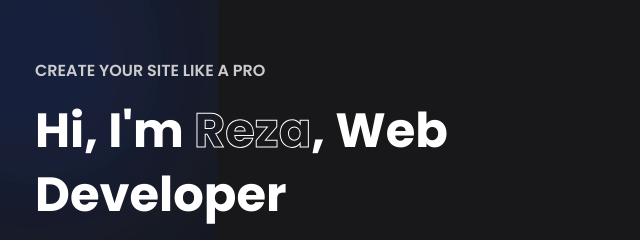
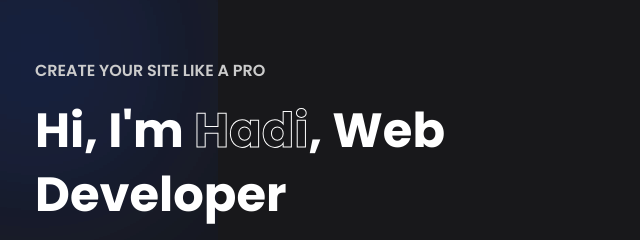
Before and after one commit to Hadi493/portfolio-1, a plain HTML site: page index.html in a window 1280 px wide. Shown: the part 186-426 px from the top of the page, 37-677 px from the left. Drawn offline with nearby package versions, Linux system fonts and the light colour scheme.

Commit message:
Update index.html

```diff
--- a/index.html
+++ b/index.html
@@ -32,7 +32,7 @@
             <span class="blur"></span>
             <span class="blur"></span>
             <h4>CREATE YOUR SITE LIKE A PRO</h4>
-            <H1>Hi, I'm <span>Reza</span>, Web Developer</H1>
+            <H1>Hi, I'm <span>Hadi</span>, Web Developer</H1>
             <p>
                 Lorem ipsum, dolor sit amet consectetur adipisicing elit. Repellendus rem eos aliquid quo rerum
                 temporibus ipsum distinctio numquam ut omnis placeat, nam sint atque quos dolorem laborum? Rerum, esse
```
